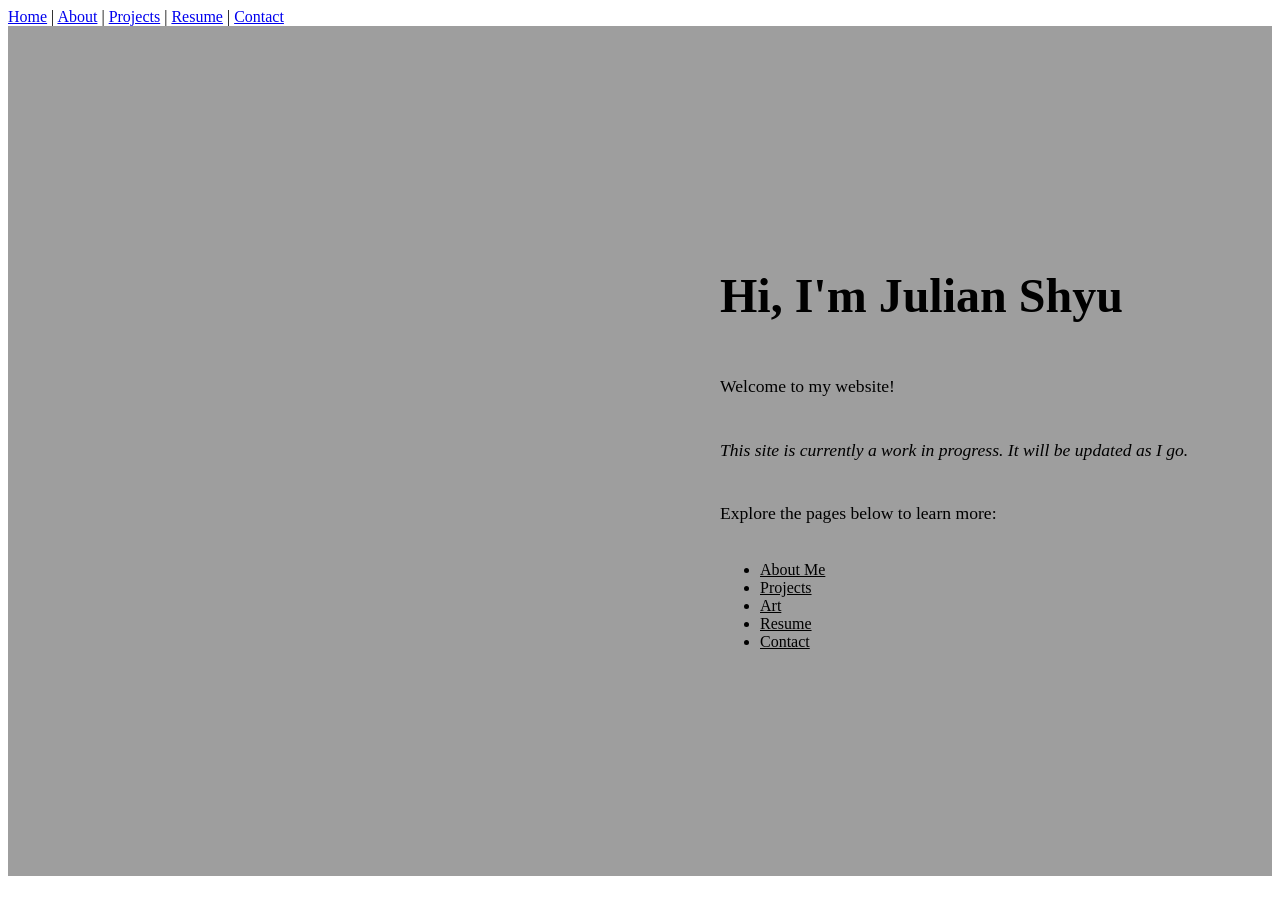
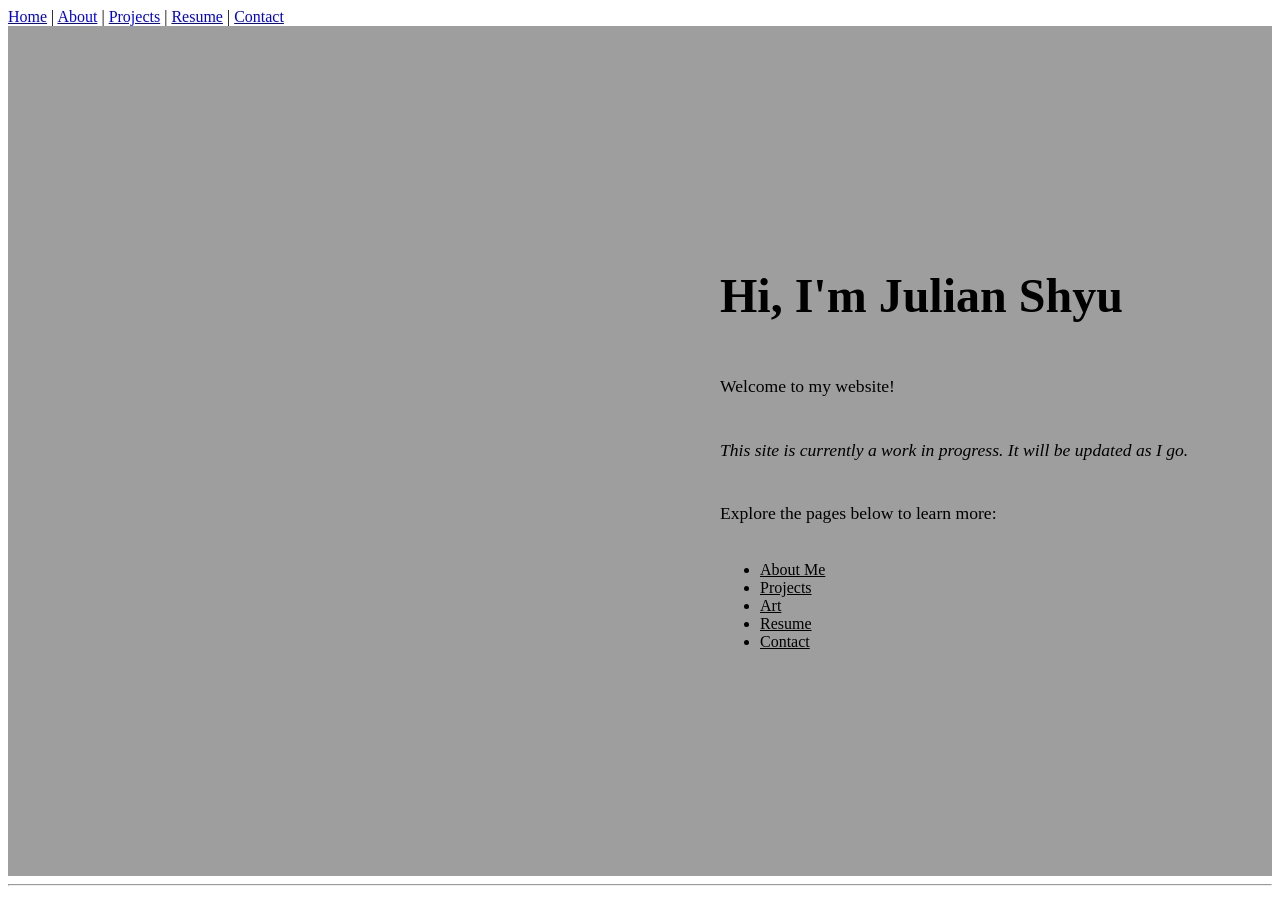
Before and after one commit to Julianzen/julians.github.io, a Jekyll site: the page built from index.md, in a window 1280 px wide. Built offline with Jekyll 4.4.1, drawn with Linux system fonts in a browser that asks for light colours.

Commit message:
Add horizontal rule to default layout

```diff
--- a/_layouts/default.html
+++ b/_layouts/default.html
@@ -18,4 +18,5 @@
       {{ content }}
     </main>
   </body>
+  <hr class="black-line">
 </html>
```
